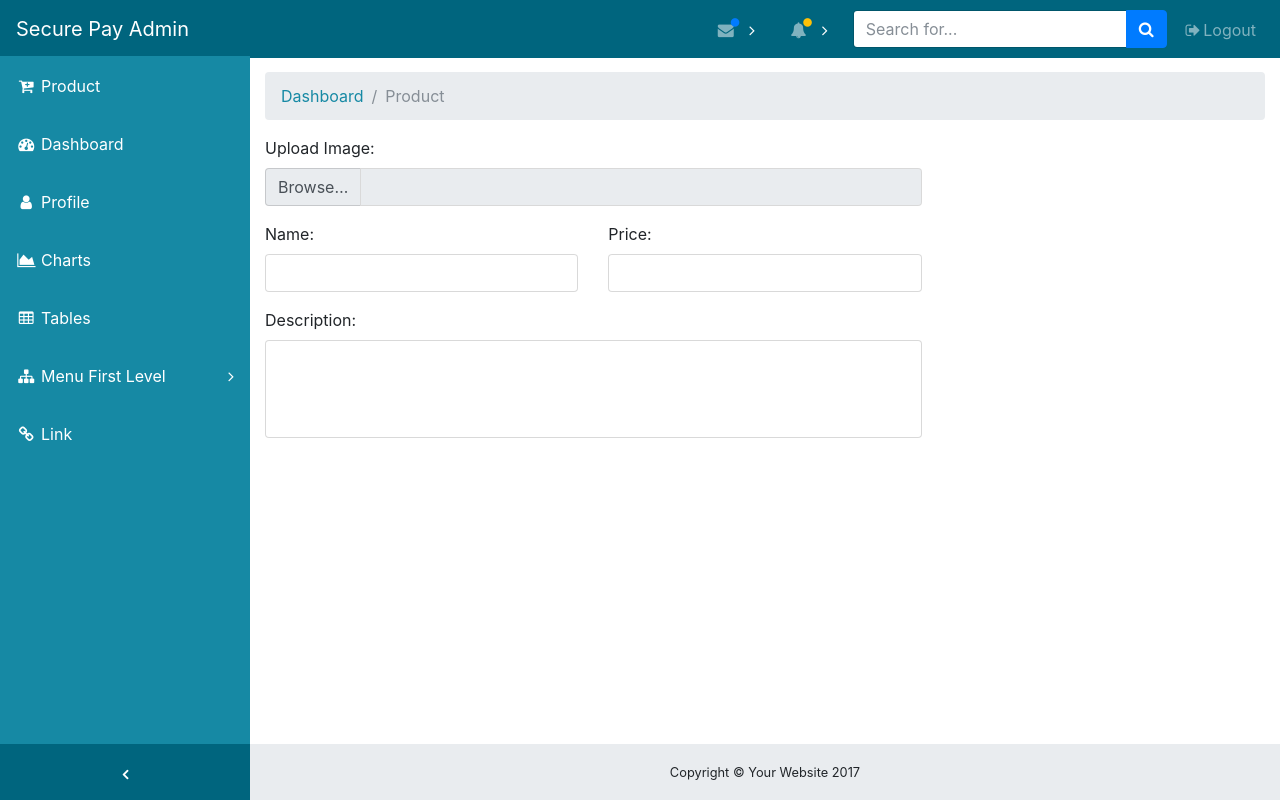
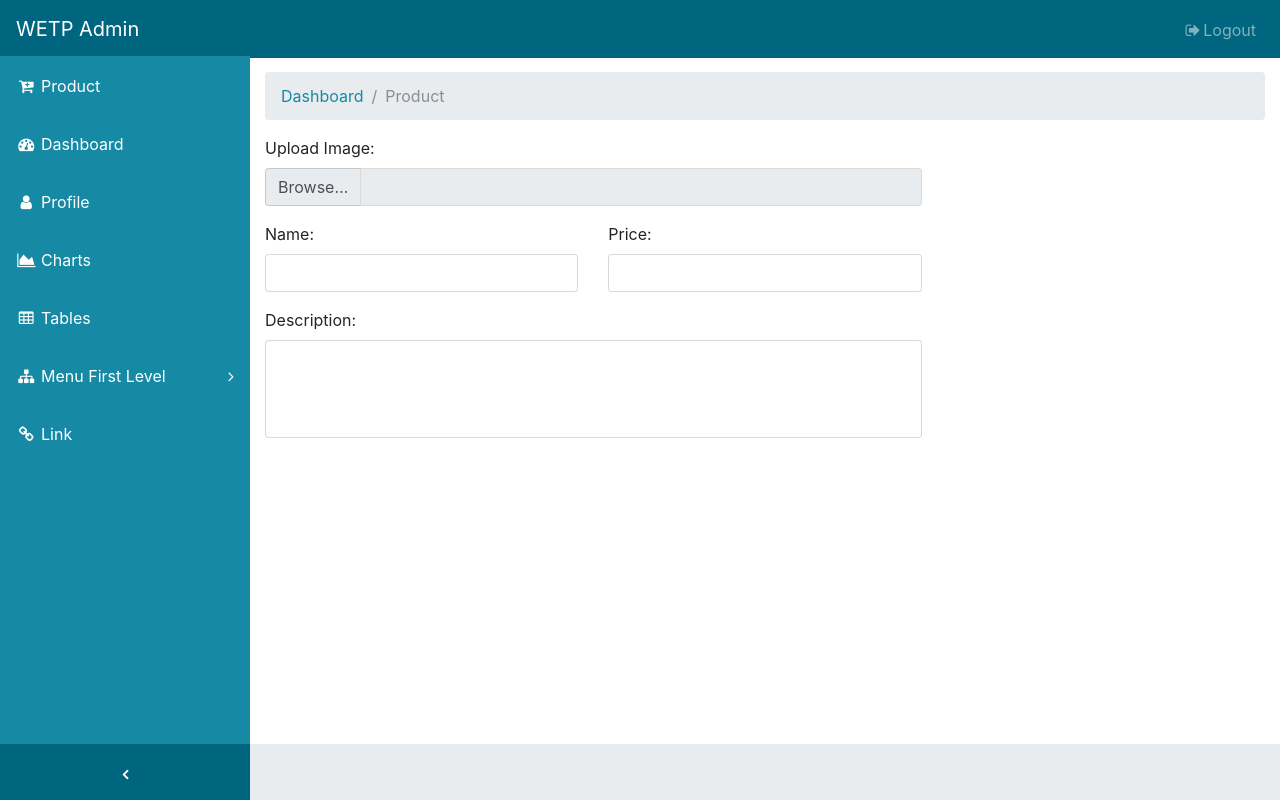
Before and after one commit to Kuntal-Nat-IT/NewsApp, a Django app: page /superadmin/ in a window 1280 px wide. Run offline with Django 3.2, Linux system fonts and the light colour scheme; some libraries are stand-ins or nearby versions.

Commit message:
admin customize, login, register & dashboard

```diff
--- a/AdminApp/templates/AdminApp/index.html
+++ b/AdminApp/templates/AdminApp/index.html
@@ -23,7 +23,7 @@
 <body class="fixed-nav sticky-footer bg-dark" id="page-top">
 <!-- Navigation-->
 <nav class="navbar navbar-expand-lg navbar-dark bg-dark fixed-top" id="mainNav">
-	<a class="navbar-brand" href="index.html">Secure Pay Admin</a>
+	<a class="navbar-brand" href="index.html">WETP Admin</a>
 	<button class="navbar-toggler navbar-toggler-right" type="button" data-toggle="collapse" data-target="#navbarResponsive" aria-controls="navbarResponsive" aria-expanded="false" aria-label="Toggle navigation">
 	<span class="navbar-toggler-icon"></span>
 	</button>
@@ -106,22 +106,22 @@
 		</ul>
 		<ul class="navbar-nav ml-auto">
 			<li class="nav-item dropdown">
-				<a class="nav-link dropdown-toggle mr-lg-2" id="messagesDropdown" href="#" data-toggle="dropdown" aria-haspopup="true" aria-expanded="false">
-					<i class="fa fa-fw fa-envelope"></i>
-					<span class="d-lg-none">Messages <span class="badge badge-pill badge-primary">12 New</span>
-					</span>
-					<span class="indicator text-primary d-none d-lg-block">
-					<i class="fa fa-fw fa-circle"></i>
-					</span>
-				</a>
+				<!-- <a class="nav-link dropdown-toggle mr-lg-2" id="messagesDropdown" href="#" data-toggle="dropdown" aria-haspopup="true" aria-expanded="false"> -->
+					<!-- <i class="fa fa-fw fa-envelope"></i> -->
+					<!-- <span class="d-lg-none">Messages <span class="badge badge-pill badge-primary">12 New</span>
+					</span> -->
+					<!-- <span class="indicator text-primary d-none d-lg-block"> -->
+					<!-- <i class="fa fa-fw fa-circle"></i>
+					</span> -->
+				<!-- </a> -->
 				<div class="dropdown-menu" aria-labelledby="messagesDropdown">
 					<h6 class="dropdown-header">New Messages:</h6>
 					<div class="dropdown-divider"></div>
-					<a class="dropdown-item" href="#">
+					<!-- <a class="dropdown-item" href="#">
 						<strong>David Miller</strong>
 						<span class="small float-right text-muted">11:21 AM</span>
 						<div class="dropdown-message small">Hey there! This new version of SB Admin is pretty awesome! These messages clip off when they reach the end of the box so they don't overflow over to the sides!</div>
-					</a>
+					</a> -->
 					<div class="dropdown-divider"></div>
 					<a class="dropdown-item" href="#">
 						<strong>Jane Smith</strong>
@@ -139,14 +139,14 @@
 				</div>
 			</li>
 			<li class="nav-item dropdown">
-				<a class="nav-link dropdown-toggle mr-lg-2" id="alertsDropdown" href="#" data-toggle="dropdown" aria-haspopup="true" aria-expanded="false">
+				<!-- <a class="nav-link dropdown-toggle mr-lg-2" id="alertsDropdown" href="#" data-toggle="dropdown" aria-haspopup="true" aria-expanded="false">
 					<i class="fa fa-fw fa-bell"></i>
 					<span class="d-lg-none">Alerts <span class="badge badge-pill badge-warning">6 New</span>
 					</span>
 					<span class="indicator text-warning d-none d-lg-block">
 					<i class="fa fa-fw fa-circle"></i>
 					</span>
-				</a>
+				</a> -->
 				<div class="dropdown-menu" aria-labelledby="alertsDropdown">
 					<h6 class="dropdown-header">New Alerts:</h6>
 					<div class="dropdown-divider"></div>
@@ -183,11 +183,11 @@
 			<li class="nav-item">
 				<form class="form-inline my-2 my-lg-0 mr-lg-2">
 					<div class="input-group">
-						<input class="form-control" type="text" placeholder="Search for...">
+						<!--<input class="form-control" type="text" placeholder="Search for..."> -->
 						<span class="input-group-btn">
-						<button class="btn btn-primary" type="button">
+						<!-- <button class="btn btn-primary" type="button">
 						<i class="fa fa-search"></i>
-						</button>
+						</button> -->
 						</span>
 					</div>
 				</form>
@@ -334,7 +334,7 @@
 	<footer class="sticky-footer">
 		<div class="container">
 			<div class="text-center">
-				<small>Copyright © Your Website 2017</small>
+				<!-- <small>Copyright © Your Website 2017</small> -->
 			</div>
 		</div>
 	</footer>
--- a/AdminApp/urls.py
+++ b/AdminApp/urls.py
@@ -4,4 +4,6 @@ from .import views
 
 urlpatterns = [
    path('', views.Demo, name=""),
+   path('login/',views.login,name=""),
+   path('register/',views.register,name=""),
 ]
--- a/AdminApp/views.py
+++ b/AdminApp/views.py
@@ -3,3 +3,9 @@ from django.shortcuts import render
 
 def Demo(request):
     return render(request, 'AdminApp/index.html', context={})
+
+def login(request):
+    return render(request,'AdminApp/login.html',context={})
+
+def register(request):
+    return render(request,'AdminApp/register.html',context={})
```
Also changed, not shown: AdminApp/templates/AdminApp/login.html (+4 -3 lines), AdminApp/templates/AdminApp/register.html (+4 -3 lines).
